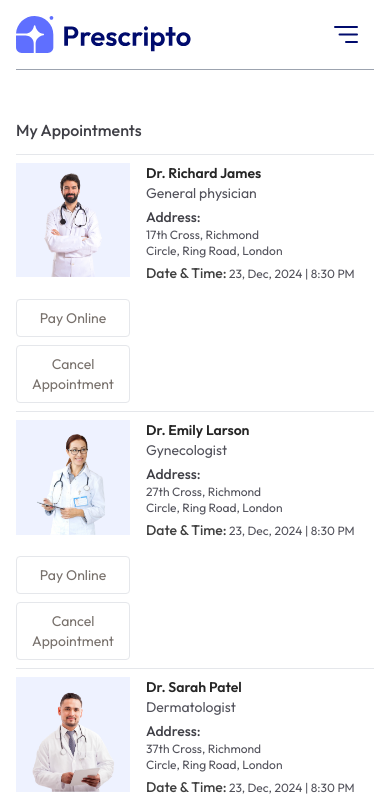
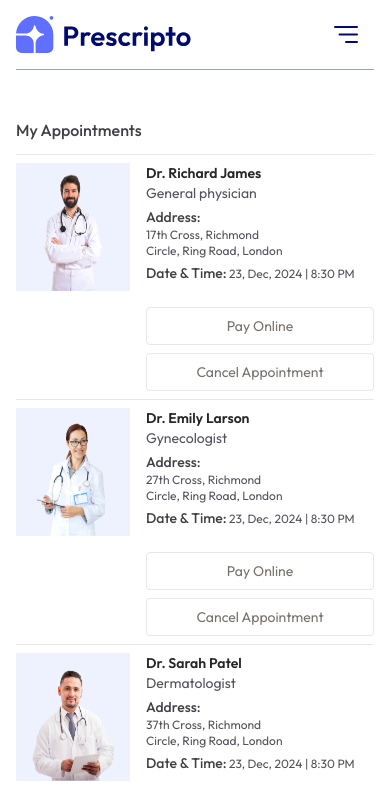
Before and after one commit to karananeja/prescripto-fe, a React (Vite) app: page /my-appointments in a window 390 px wide. Shown: the top 796 px of the page. Built offline with nearby package versions, Linux system fonts and the light colour scheme.

Commit message:
fix: styling issues in mobile view

```diff
--- a/src/pages/MyAppointments.tsx
+++ b/src/pages/MyAppointments.tsx
@@ -15,7 +15,7 @@ export const MyAppointments = () => {
           key={doctor._id}
         >
           <img
-            className='w-32 bg-indigo-50'
+            className='size-32 bg-indigo-50'
             src={doctor.image}
             alt='doctor-image'
           />
@@ -34,6 +34,8 @@ export const MyAppointments = () => {
             </p>
           </div>
 
+          <div />
+
           <div className='flex flex-col gap-2 justify-end'>
             <button className='text-sm text-stone-500 text-center sm:min-w-48 py-2 border rounded hover:bg-primary hover:text-white transition-all duration-300'>
               Pay Online
```
